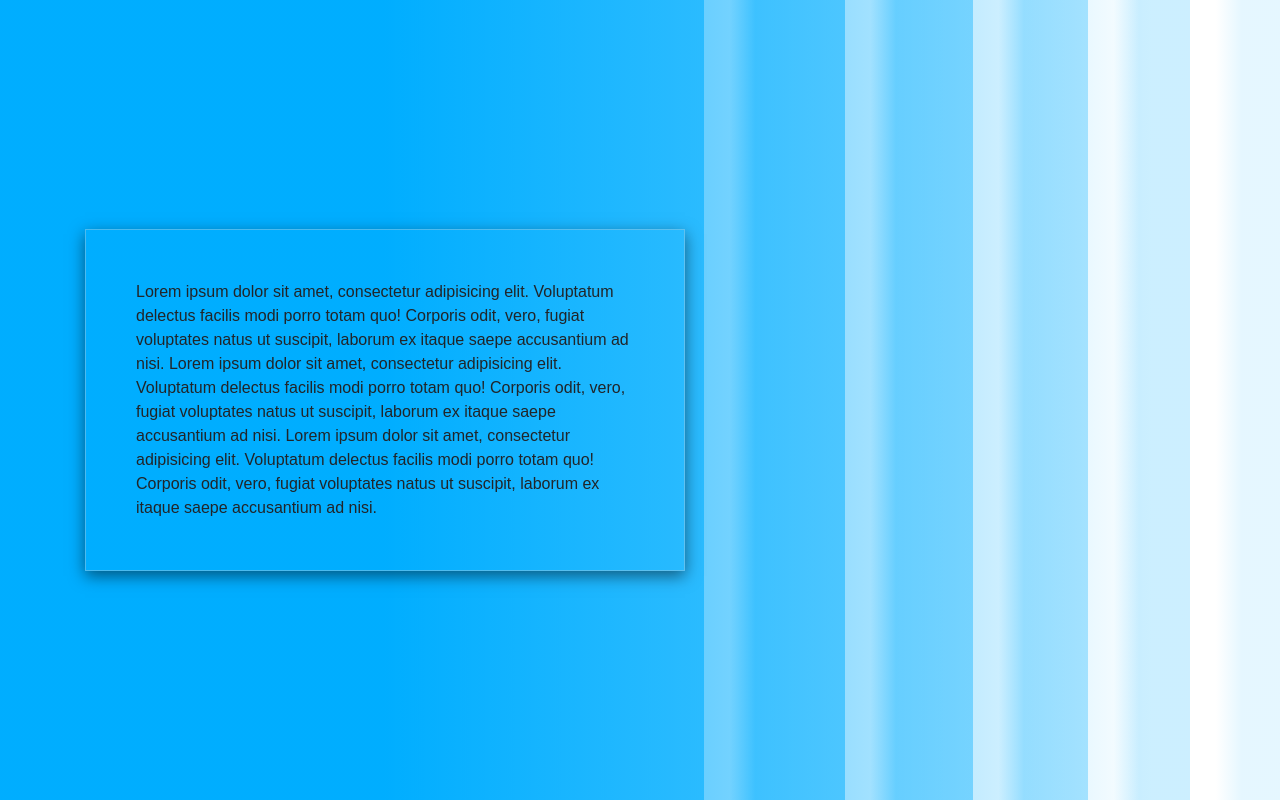
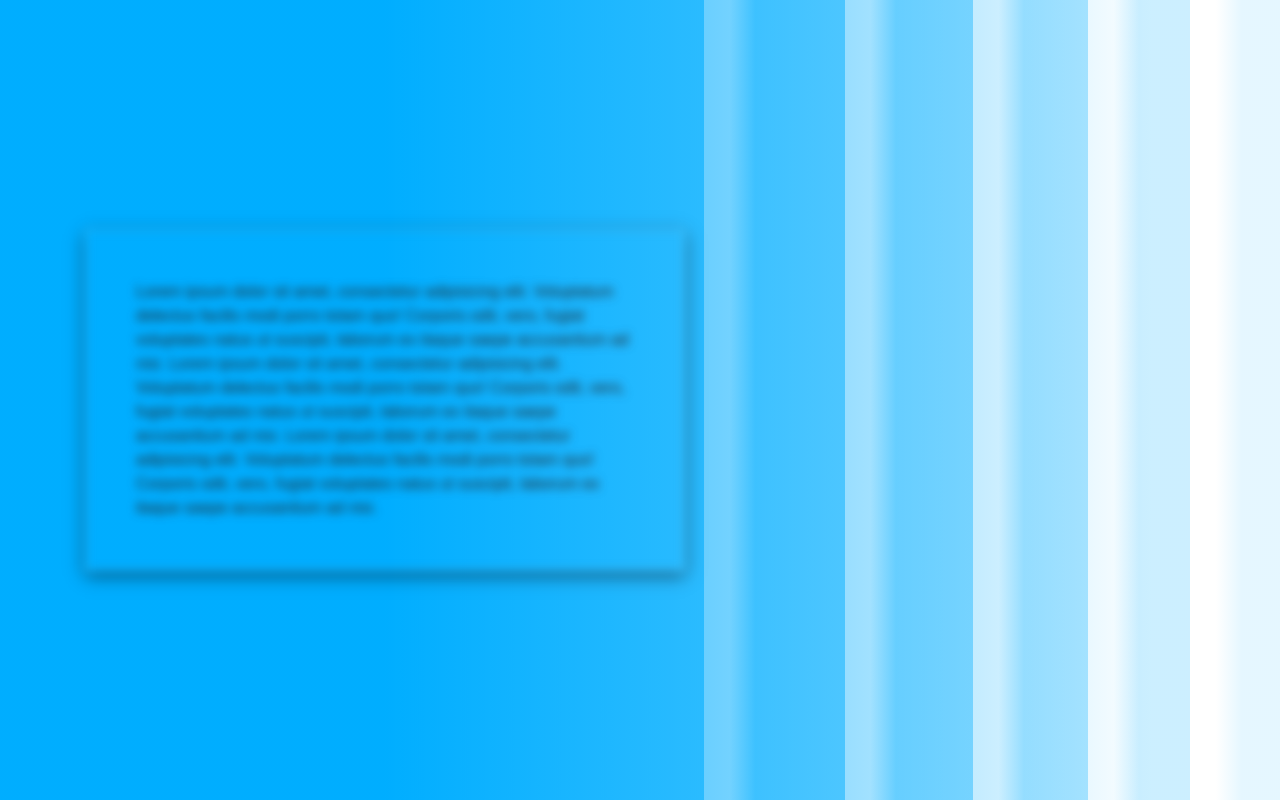
Before and after one commit to anucoder/Portfolio_project, a Django app: page / in a window 1280 px wide. Run offline with Django 3.2, Linux system fonts and the light colour scheme; some libraries are stand-ins or nearby versions.

Commit message:
added filter

```diff
--- a/portfolio/projects/static/css/master.css
+++ b/portfolio/projects/static/css/master.css
@@ -36,6 +36,7 @@ section .front-box
   box-shadow: 0 5px 15px rgba(0,0,0,.5);
   overflow: hidden;
   z-index: 2;
+  filter:blur(5px);
   /* transform: translate(10px, 10px); */
   /* background-attachment: fixed; */
 }
```
